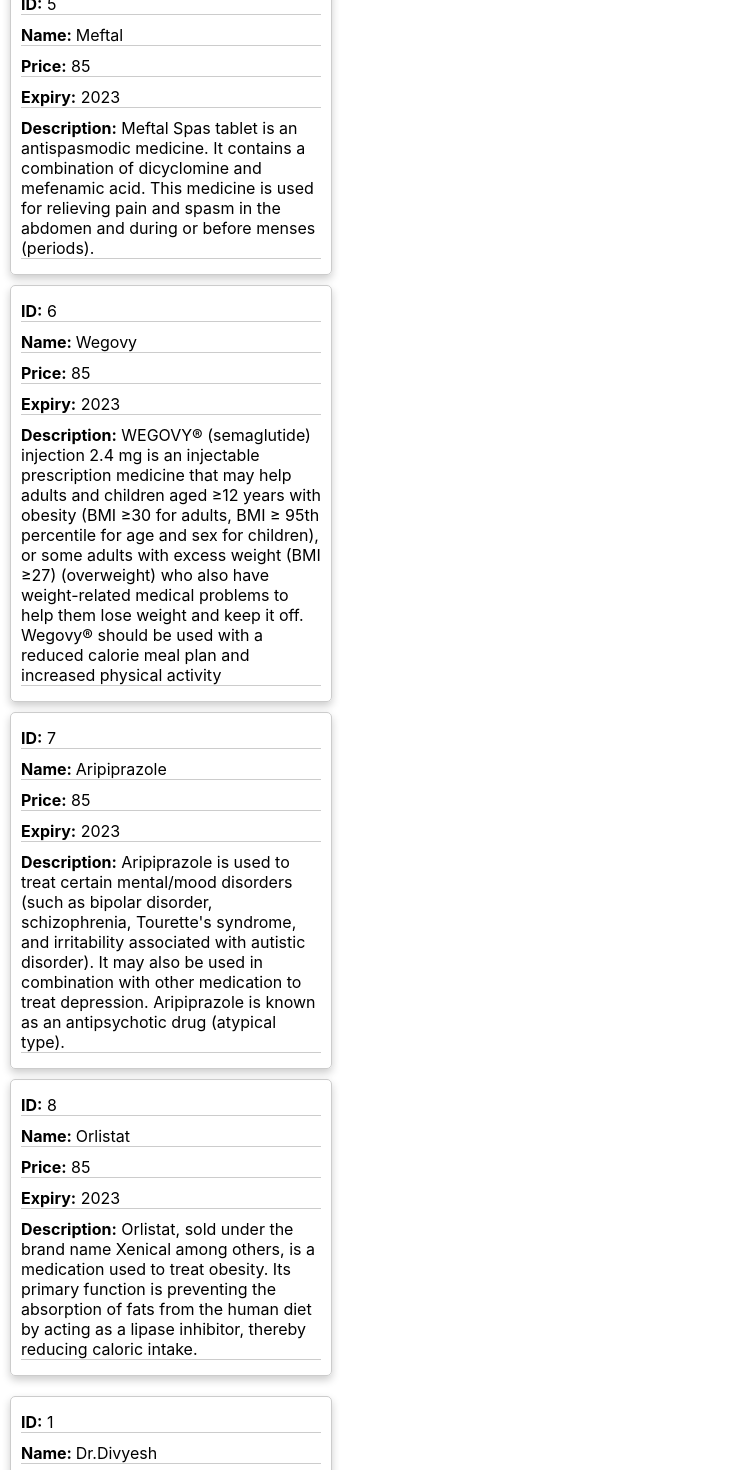
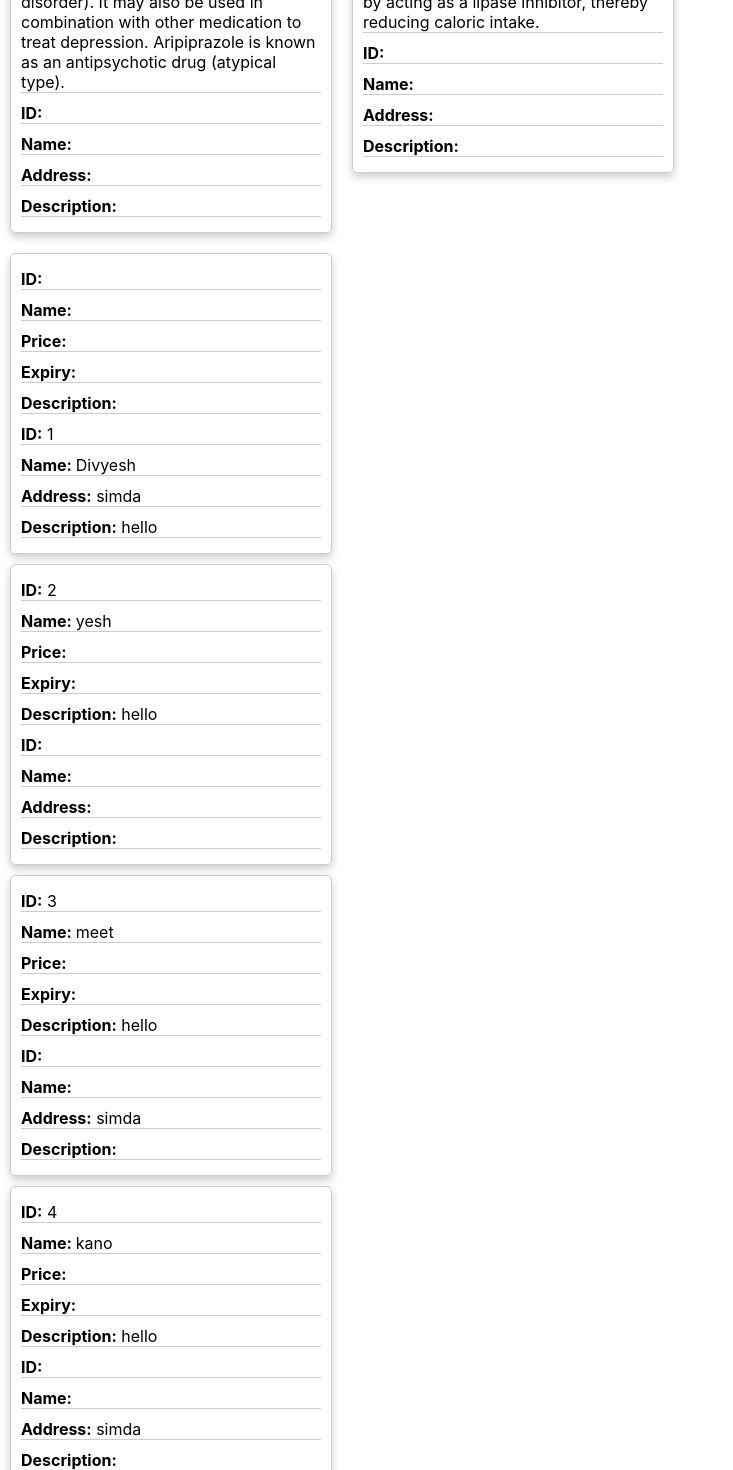
Before and after one commit to DivyeshBhakhar021/fristreact, a React (Create React App) app: page / in a window 1280 px wide. Shown: the part 1280-2750 px from the top of the page, without its empty margins (0-733 px from the left). Built offline with nearby package versions, Linux system fonts and the light colour scheme.

Commit message:
CLass_work_4_3_2024

```diff
--- a/src/App.js
+++ b/src/App.js
@@ -3,7 +3,7 @@
 
 import Contry from "./user/components/Contry";
 import City from './user/components/City';
-import ContryFun from './user/ContryFun';
+import ContryFun from './user/components/ContryFun';
 import CityFun from './user/components/CityFun';
 import Props from './user/components/PropsEx';
 import PropsClass from './user/components/PropsClass';
@@ -29,8 +29,8 @@
       {/* <CounterClass/  > */}
       {/* <CitytoContry initialCity="NewYork" initialCountry="United States" /> */}
       <Medicines />
-      <Doctor />
-      {/* <DoctorClass /> */}
+      {/* <Doctor />   */}
+      <DoctorClass />
 
     </>
 
--- a/src/user/components/CardDoctor.js
+++ b/src/user/components/CardDoctor.js
@@ -1,5 +1,5 @@
 import React from 'react';
-import style from  './Card.module.css'
+import style from  '../components/card/Card.module.css'
 function CardDoctor({info}) {
     return (
         <div>
--- a/src/user/ContryFun.js
+++ b/src/user/components/ContryFun.js
@@ -1,5 +1,5 @@
 import React, { useState } from 'react'; // Import useState hook
-import CityFunctiondata from './components/CityFunctiondata';
+import CityFunctiondata from './CityFunctiondata';
 
 function CountryFun (){
     const [country, setCountry] = useState('Canada');
--- a/src/user/components/Card.js
+++ b/src/user/components/card/Card.js
@@ -1,22 +1,28 @@
 import React from 'react';
-import style from  './Card.module.css'
+import style from  '../card/Card.module.css'
 
 function Crad({ data }) {
     return (
-        <>
+        <div>
 
             { (
-               <div className="main">
+               <div className={style.main} >
                     <div className={style.card}>
                         <p className={style.data}><b>ID:</b> {data.id}</p>
                         <p className={style.data}><b>Name: </b>{data.name}</p>
                         <p className={style.data}><b>Price:</b> {data.price}</p>
                         <p className={style.data}><b>Expiry:</b> {data.expiry}</p>
                         <p className={style.data}><b>Description:</b> {data.desc}</p>
+
+
+                        <p className={style.data}><b>ID:</b> {data.Drid}</p>
+                        <p className={style.data}><b>Name: </b>{data.Drname}</p>
+                        <p className={style.data}><b>Address:</b> {data.addres}</p>
+                        <p className={style.data}><b>Description:</b> {data.drdesc}</p>
                     </div>
                 </div>
             )}
-        </>
+        </div>
     );
 }
 
--- a/src/user/containers/DoctorClass.js
+++ b/src/user/containers/DoctorClass.js
@@ -1,13 +1,13 @@
 import React, { Component } from 'react';
-import Card from '../components/Card';
+import Card from '../components/card/Card';
 
 const docterdata = [
     {
-        "id": 1,
-        "name": "Divyesh",
+        "Drid": 1,
+        "Drname": "Divyesh",
         "time": 8,
         "addres":"simda" ,
-        "desc": "hello"
+        "drdesc": "hello"
     },
     {
         "id": 2,
@@ -32,6 +32,10 @@
     },
 ]
 export default class DoctorClass extends Component {
+    constructor(props) {
+        super(props);
+    }
+
   render() {
     return (
         <>
@@ -43,7 +47,7 @@
                         // <p>{v.time}</p>
                         // </>
 
-                    <Card  info={v} />
+                    <Card  data={v} />
                 ))
             }
         </>
--- a/src/user/containers/Medicines.js
+++ b/src/user/containers/Medicines.js
@@ -1,5 +1,5 @@
 import React from 'react';
-import Crad from '../components/Card';
+import Crad from '../components/card/Card';
 
 
 const Medicinesdata = [
@@ -62,13 +62,15 @@
 ]
 function Medicines() {
     return (
-        <>
+        <div style={{"display":"flex",flexWrap:"wrap"}}>
             {
                 Medicinesdata.map((v,i)=>(
+                    <div >
                    <Crad data={v}/>
+                    </div>
                 ))
             }
-        </>
+        </div>
     );
 }
 
```
Also changed, not shown: src/user/components/card/Card.module.css (renamed from src/user/components/Card.module.css).
